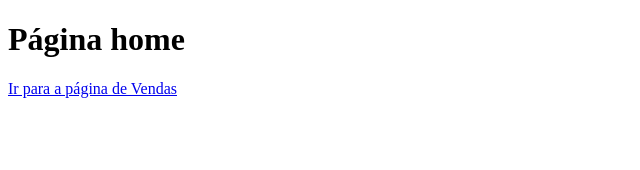
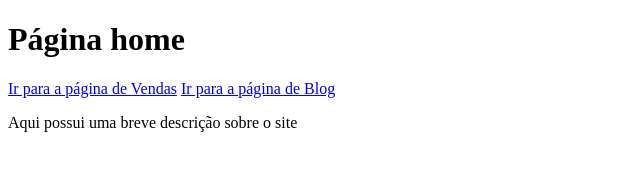
Before and after one commit to brasilgiovanni/aulagithub, a plain HTML site: page index.html in a window 1280 px wide. Shown: the whole page, without its empty margins (0-640 px from the left). Drawn offline with Linux system fonts and the light colour scheme.

Commit message:
Link de acesso ao blog e novo titulo no blog#

```diff
--- a/index.html
+++ b/index.html
@@ -8,5 +8,7 @@
 <body>
     <h1>Página home</h1>
     <a href="Vendas.html">Ir para a página de Vendas</a>
+    <a href="Blog.html">Ir para a página de Blog</a>
 </body>
+    <p>Aqui possui uma breve descrição sobre o site</p>
 </html>
```
Also changed, not shown: blog.html (+1 -0 lines).
